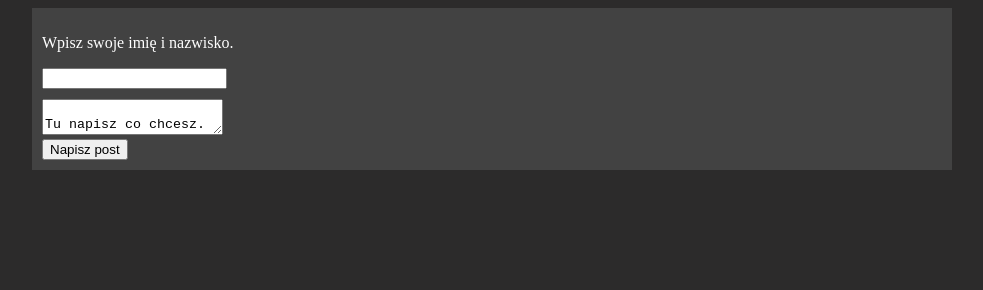
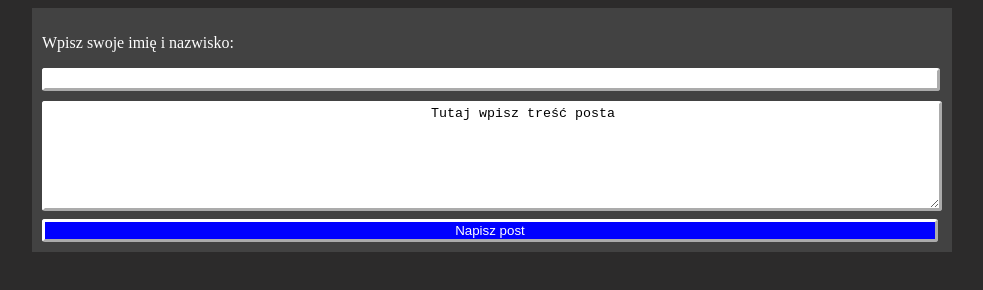
Before and after one commit to olidiaks/Forum-czego-kolwiek, a website with bundled scripts: page index.html in a window 1280 px wide. Shown: the whole page, without its empty margins (148-1131 px from the left). Built offline with nearby package versions, Linux system fonts and the light colour scheme.

Commit message:
Wyruwnanie częci interfejsu odpowiedzialniej za wypisywanie danych, które mają wyświetlić się w poście.

```diff
--- a/index.html
+++ b/index.html
@@ -11,23 +11,30 @@
 		<div id="kontener">
 			<section id="wpiszSie">
 				<div id="divNazwaUrztkownika">
-					<p>Wpisz swoje imię i nazwisko.</p>
+					<p>Wpisz swoje imię i nazwisko:</p>
 					<input
 						type="text"
 						name="inputNazwaUżytkownika"
 						id="inputNazwaUżytkownika"
+						class="zaokronglonaBialaObramowka3px"
 					/>
 				</div>
 
 				<div id="tuWpis">
-					<textarea id="textareaWpis" name="textareaWpis">
-						Tu napisz co chcesz.
+					<textarea
+						id="textareaWpis"
+						name="textareaWpis"
+						class="zaokronglonaBialaObramowka3px"
+					>
+						Tutaj wpisz treść posta
 					</textarea
 					>
 				</div>
 
 				<div class="przycisk">
-					<button id="wydrukuj">Napisz post</button>
+					<button id="wydrukuj" class="zaokronglonaBialaObramowka3px">
+						Napisz post
+					</button>
 				</div>
 			</section>
 
--- a/style.css
+++ b/style.css
@@ -11,10 +11,6 @@ body {
 	padding: 10px;
 }
 
-#inputNazwaUżytkownika {
-	margin-bottom: 10px;
-}
-
 .post {
 	background-color: rgb(3, 113, 216);
 	width: 890px;
@@ -22,6 +18,30 @@ body {
 
 .nazwaUzytkownika {
 	margin: 10px;
-	border-radius: 1px;
-	border: 1px solid rgb(233, 231, 228);
+	background-color: rgb(0, 157, 248);
 }
+
+#textareaWpis {
+	width: 890px;
+	height: 100px;
+}
+
+#inputNazwaUżytkownika {
+	margin-bottom: 10px;
+	width: 888px;
+}
+
+#wydrukuj {
+	width: 896px;
+	color: white;
+	background-color: blue;
+}
+
+.przycisk {
+	margin-top: 4px;
+}
+
+.zaokronglonaBialaObramowka3px {
+	border: 3px outset white;
+	border-radius: 3px;
+}
```
